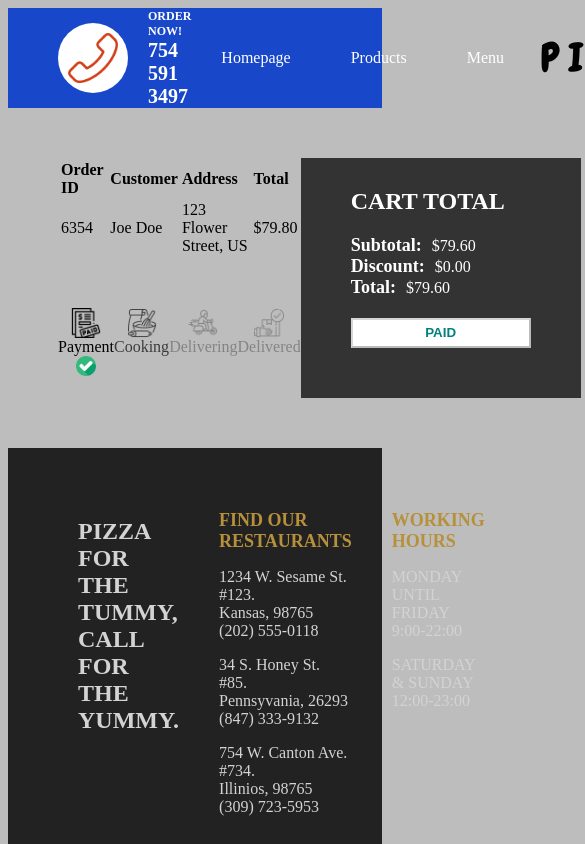
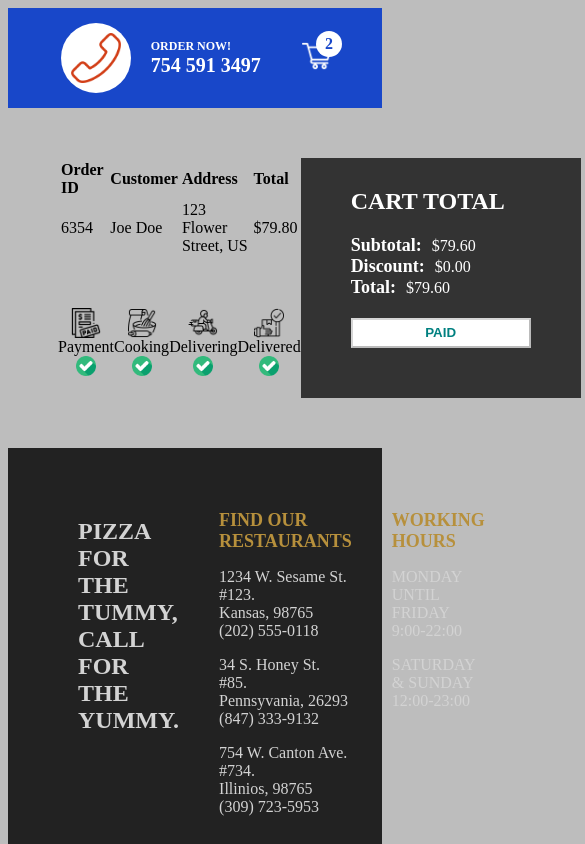
Before and after one commit to bengoh815/pizzaRestaurant, a Next.js app in the folder pizzarestaurant/: page /orders/1 in a window 390 px wide. Shown: the top 844 px of the page, 585 px wide, since content can reach past the window. Built offline with nearby package versions, Linux system fonts and the light colour scheme.

Commit message:
Testing different states
Trying to understand responsive design elements

```diff
--- a/pizzarestaurant/pages/orders/[id].jsx
+++ b/pizzarestaurant/pages/orders/[id].jsx
@@ -2,7 +2,7 @@ import styles from '../../styles/Order.module.css'
 import Image from 'next/image'
 
 export default function() {
-    const status = 0;
+    const status = 3;
 
     const statusClass = (index) => {
         if (index - status < 1) return styles.done
--- a/pizzarestaurant/styles/Navbar.module.css
+++ b/pizzarestaurant/styles/Navbar.module.css
@@ -80,3 +80,13 @@
     font-weight: bold;
     color: #1847c9;
 }
+
+@media screen and (max-width:480px) {
+    .item:nth-child(2) {
+        display: none;
+    }
+
+    .item:nth-child(1) {
+        flex: 3;
+    }
+}
```
